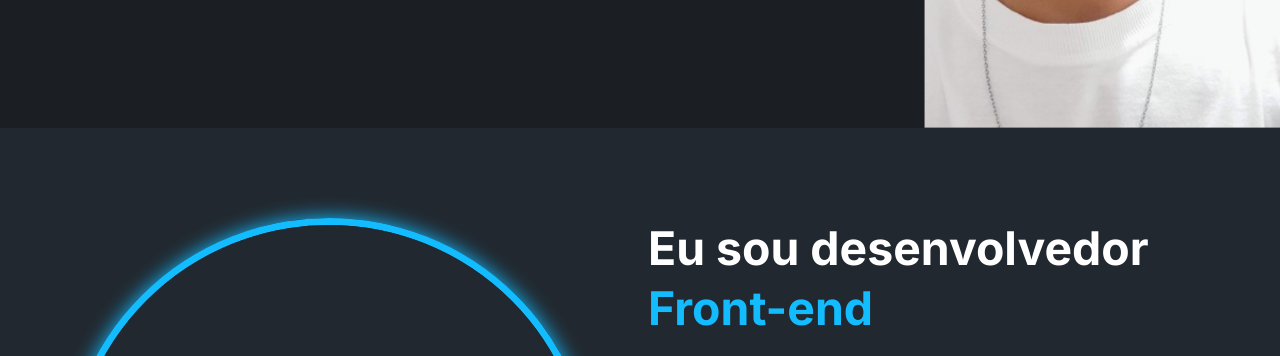
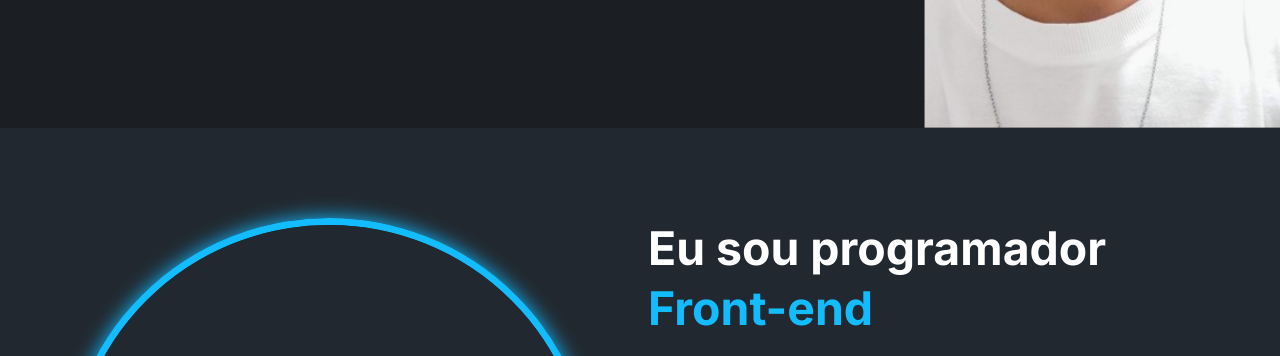
Before and after one commit to DavidGSJR/portifolio, a plain HTML site: page index.html in a window 1280 px wide. Shown: the part 592-948 px from the top of the page. Drawn offline with nearby package versions, Linux system fonts and the light colour scheme.

Commit message:
Update index.html

```diff
--- a/index.html
+++ b/index.html
@@ -79,7 +79,7 @@
             </div>
 
             <div class="about-text" data-aos="zoom-in-up">
-                <h2>Eu sou desenvolvedor <span>Front-end</span></h2>
+                <h2>Eu sou programador <span>Front-end</span></h2>
                 <div class="exp-area">
                     <p class="exp">
                         Cursando:
```
